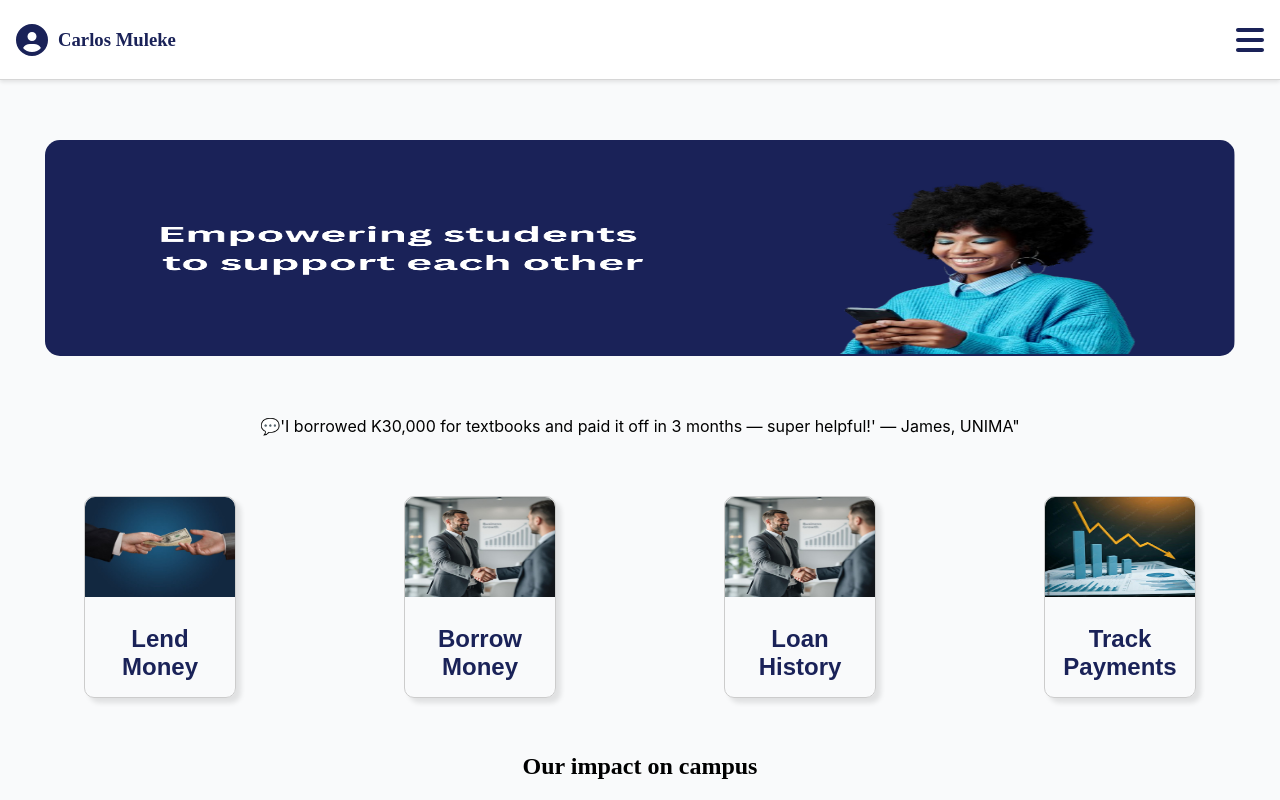
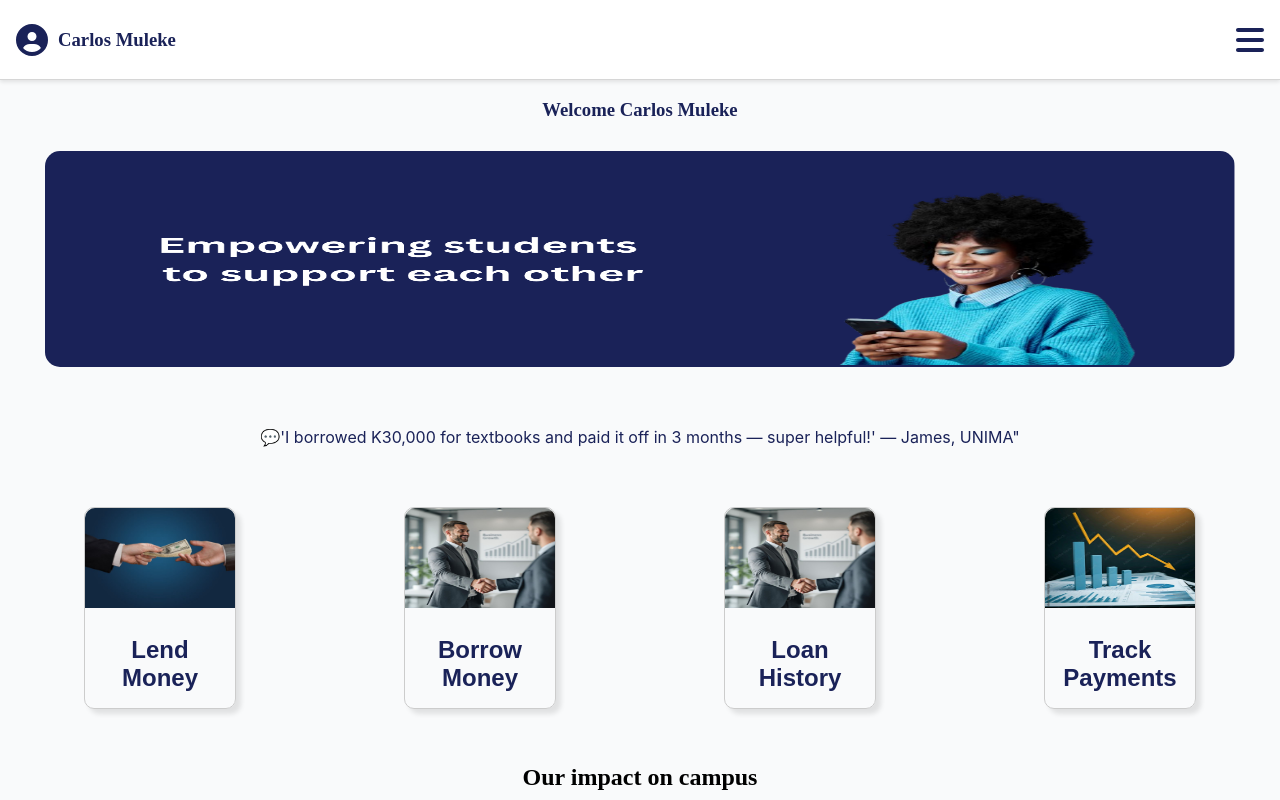
Before and after one commit to carlos45-dev/lending-platform, a React (Vite) app: page /home in a window 1280 px wide. Shown: the top 800 px of the page. Built offline with nearby package versions, Linux system fonts and the light colour scheme.

Commit message:
home page

```diff
--- a/src/pages/HomePage.jsx
+++ b/src/pages/HomePage.jsx
@@ -20,11 +20,12 @@ function HomePage(){
    return(
       <>
         <Header/>
+        <h3 style={{textAlign:'center', color:'#1A2258'}}>Welcome Carlos Muleke</h3>
         <div className={styles.homeImage}>
         <img src={img} alt="home Image" style={{borderRadius: '15px', height:'27vh',
         width:'93vw'}} />
         </div>
-        <p style={{textAlign:'center', padding:'10px', fontFamily:'Inter',marginTop:'50px'}}>💬'I borrowed K30,000 for textbooks and paid it off in 3 months — super helpful!' — James, UNIMA"</p>
+        <p style={{textAlign:'center', padding:'10px', fontFamily:'Inter',marginTop:'50px',color:'#1A2258'}}>💬'I borrowed K30,000 for textbooks and paid it off in 3 months — super helpful!' — James, UNIMA"</p>
         <div className={styles.servicesContainer}>
               <Services title={<p> Lend <br /> Money</p>} image={img3}/>
               <Services title={<p>Borrow <br/> Money</p>} image={img4}/>
--- a/src/styles/HomePage.module.css
+++ b/src/styles/HomePage.module.css
@@ -2,7 +2,7 @@
     display: flex;
     flex-direction: column;
     align-items: center;
-    margin-top: 60px;
+    margin-top: 30px;
 }
 .servicesContainer{
     margin-top: 40px;
```
